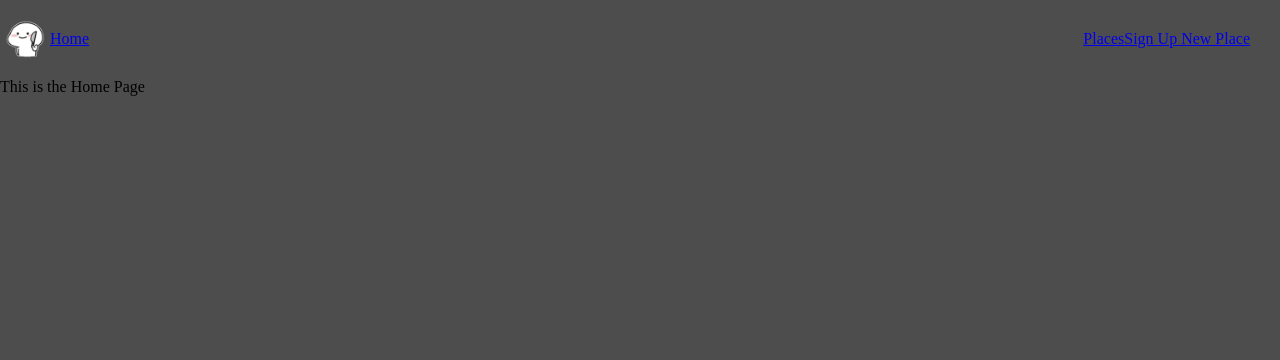
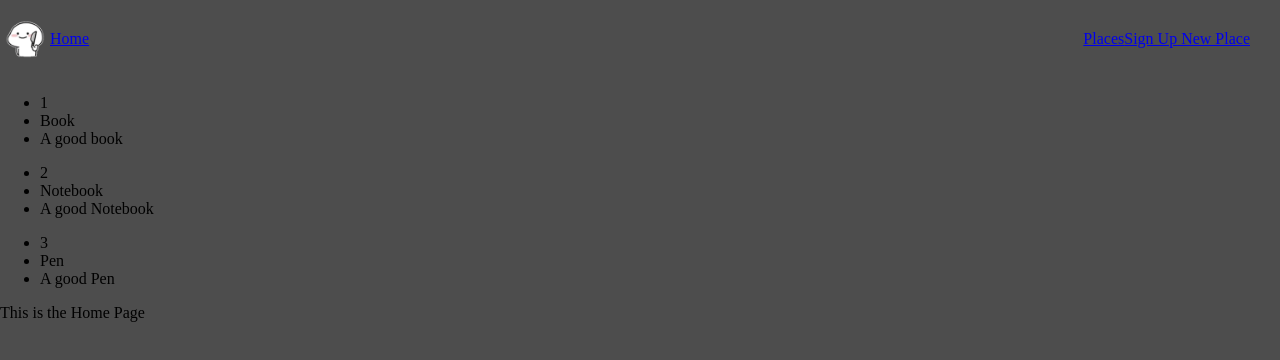
Before and after one commit to MenarSelamet/locations-mern-project, a React (Create React App) app: page / in a window 1280 px wide. Shown: the top 360 px of the page. Built offline with nearby package versions, Linux system fonts and the light colour scheme.

Commit message:
Added UserList and UserItem component with dummy data

```diff
--- a/src/App.js
+++ b/src/App.js
@@ -1,16 +1,20 @@
-import Home from './Pages/Home/Home';
-import Places from './Pages/Places/Places';
-import Auth from './Pages/Authentication/Auth';
-import NewPlaceForm from './Pages/NewPlace/NewPlaceForm';
-import UpdatePlaceForm from './Pages/UpdatePlace/UpdatePlaceForm';
-import { Routes, Route } from 'react-router-dom';
-import './App.css';
+import Home from "./Pages/Home/Home";
+import Places from "./Pages/Places/Places";
+import Auth from "./Pages/Authentication/Auth";
+import NewPlaceForm from "./Pages/NewPlace/NewPlaceForm";
+import UpdatePlaceForm from "./Pages/UpdatePlace/UpdatePlaceForm";
+import { Routes, Route } from "react-router-dom";
+import "./App.css";
+import UserList from "./Components/User/UserList";
+
 
 function App() {
+
   return (
     <div className="App">
+     <UserList/>
       <Routes>
-        <Route path="/" element={<Home />}/>
+        <Route path="/" element={<Home />} />
         <Route path="/places" element={<Places />} />
         <Route path="/auth" element={<Auth />} />
         <Route path="/new" element={<NewPlaceForm />} />
--- /dev/null
+++ b/src/Components/User/UserItem.js
@@ -0,0 +1,15 @@
+import React from 'react'
+
+const UserItem = ({id, title, description}) => {
+  return (
+    <div>
+      <ul>
+        <li>{id}</li>
+        <li>{title}</li>
+        <li>{description}</li>
+      </ul>
+    </div>
+  );
+}
+
+export default UserItem
--- /dev/null
+++ b/src/Components/User/UserList.js
@@ -0,0 +1,31 @@
+import React from 'react'
+import UserItem from './UserItem'
+
+const UserList = () => {
+
+    const items = [
+      { id: 1,
+      title: "Book",
+      description: "A good book"},
+      {id: 2,
+      title: "Notebook",
+      description: "A good Notebook"},
+      {id: 3,
+      title: "Pen",
+      description: "A good Pen"}
+    ];
+    console.log(items)
+    if (  items.length === 0 ){
+        return <p> There are no items </p>
+    }
+  return (
+    <div>
+      { items.map((item)=>{
+        return(
+        <UserItem key={item.id} id={item.id} title={item.title} description={item.description}/>)
+      })}
+    </div>
+  )
+}
+
+export default UserList
```
